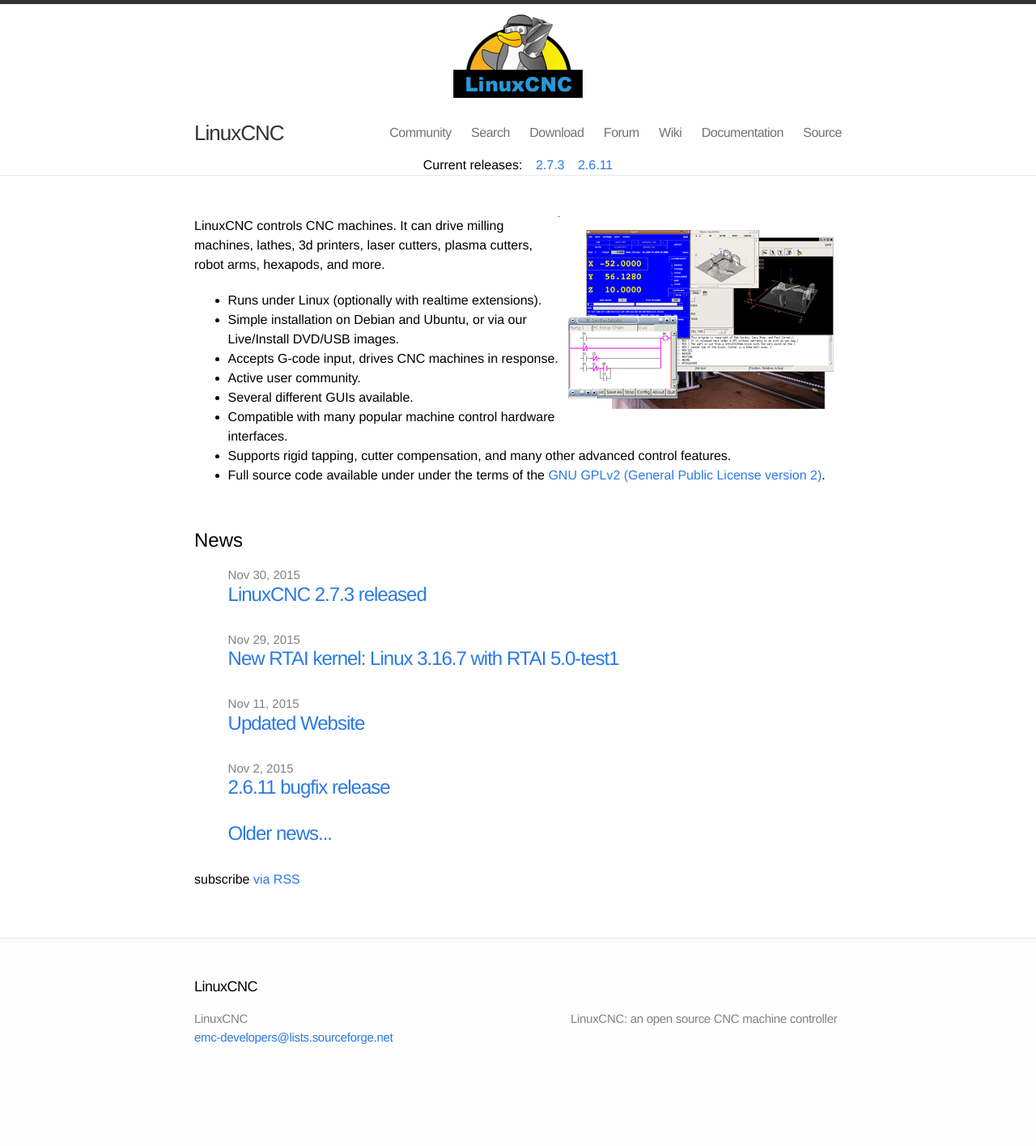
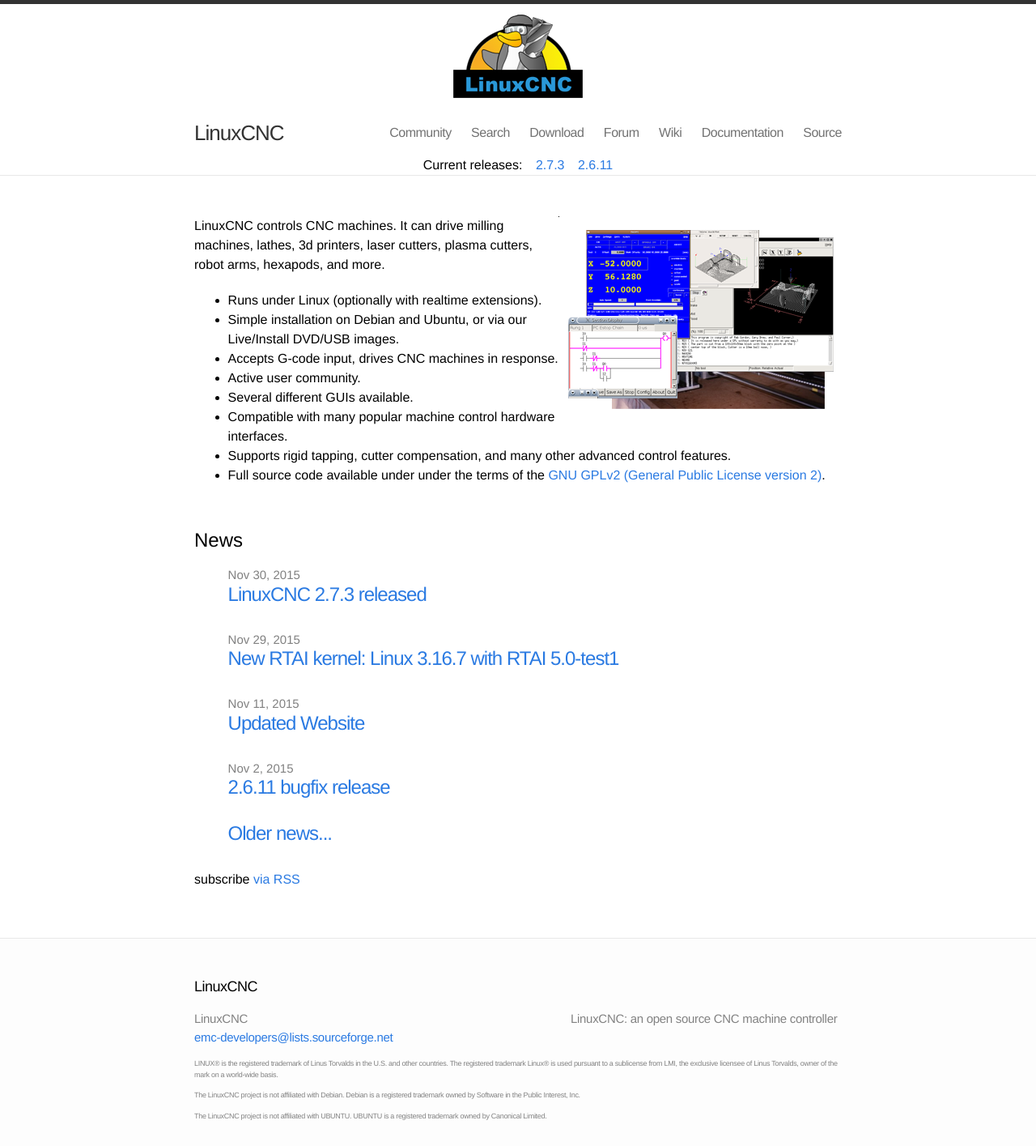
Before and after one commit to LinuxCNC/wlo, a Jekyll site: the page built from index.md, in a window 1280 px wide. Shown: the whole page at 81% size. Built offline with Jekyll 4.4.1, drawn with Linux system fonts in a browser that asks for light colours; before the commit the page ends 1337 px from its top, so only the background shows below that.

Commit message:
add trademark legal disclaimers
Signed-off-by: Jeff Epler <jepler@unpythonic.net>

```diff
--- a/_config.yml
+++ b/_config.yml
@@ -2,6 +2,17 @@
 title: LinuxCNC
 email: emc-developers@lists.sourceforge.net
 description: "LinuxCNC: an open source CNC machine controller"
+legal: "\
+    <p>LINUX® is the registered trademark of Linus Torvalds in the U.S. and \
+    other countries.  The registered trademark Linux® is used pursuant \
+    to a sublicense from LMI, the exclusive licensee of Linus Torvalds, \
+    owner of the mark on a world-wide basis.</p> \
+\
+    <p>The LinuxCNC project is not affiliated with Debian.  Debian is a \
+    registered trademark owned by Software in the Public Interest, Inc.</p> \
+\
+    <p>The LinuxCNC project is not affiliated with UBUNTU.  UBUNTU is a \
+    registered trademark owned by Canonical Limited.</p>"
 baseurl: ""
 url: "http://linuxcnc.org"
 exclude: [ scripts, README.md ]
--- a/_includes/footer.html
+++ b/_includes/footer.html
@@ -56,6 +56,7 @@
       <p class="text">{{ site.description }}</p>
     </div>
 
+    <div class="legal">{{ site.legal }}</div>
   </div>
 
 </footer>
--- a/css/main.css
+++ b/css/main.css
@@ -132,6 +132,14 @@
 .site-footer li,
 .site-footer p {
   font-size: 15px;
+  letter-spacing: -.3px;
+  color: #828282;
+}
+
+.site-footer .legal { clear: both; }
+
+.site-footer .legal p {
+  font-size: 9px;
   letter-spacing: -.3px;
   color: #828282;
 }
```
